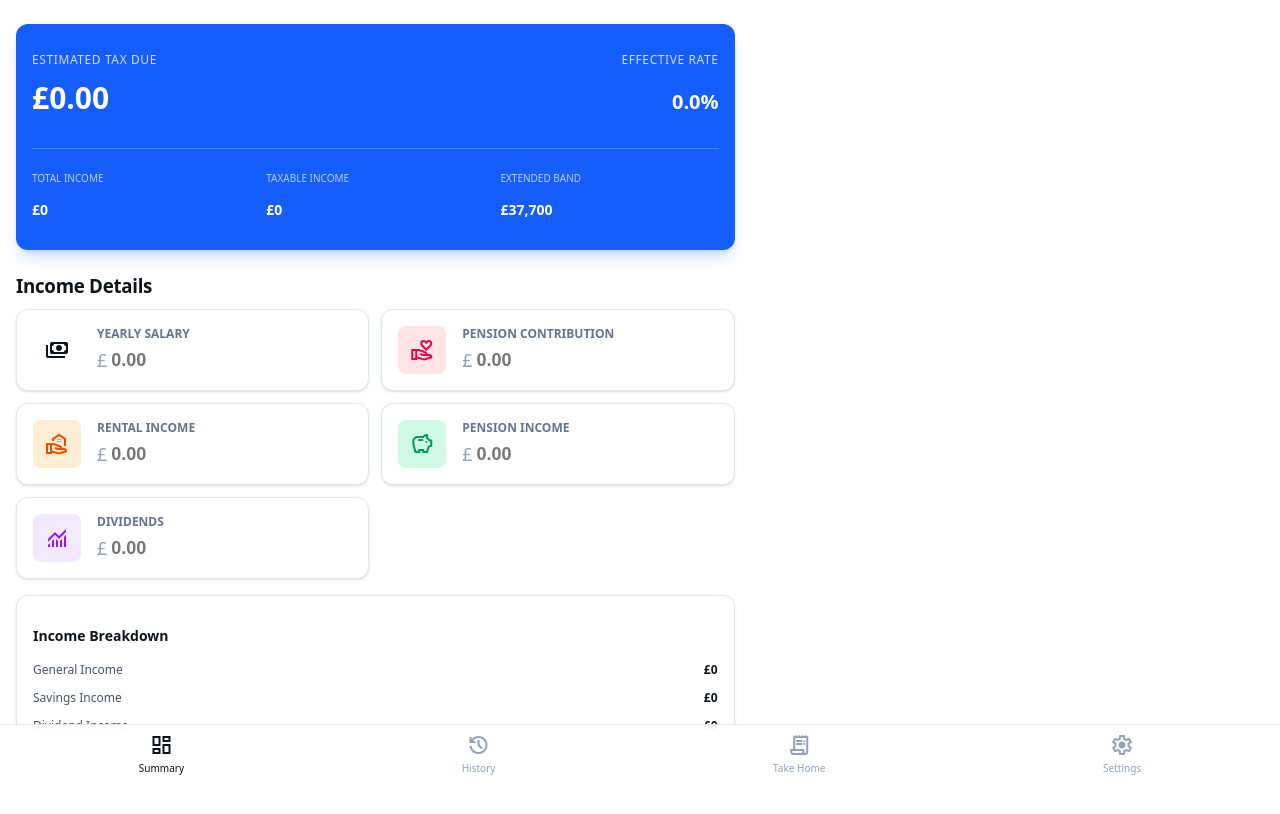
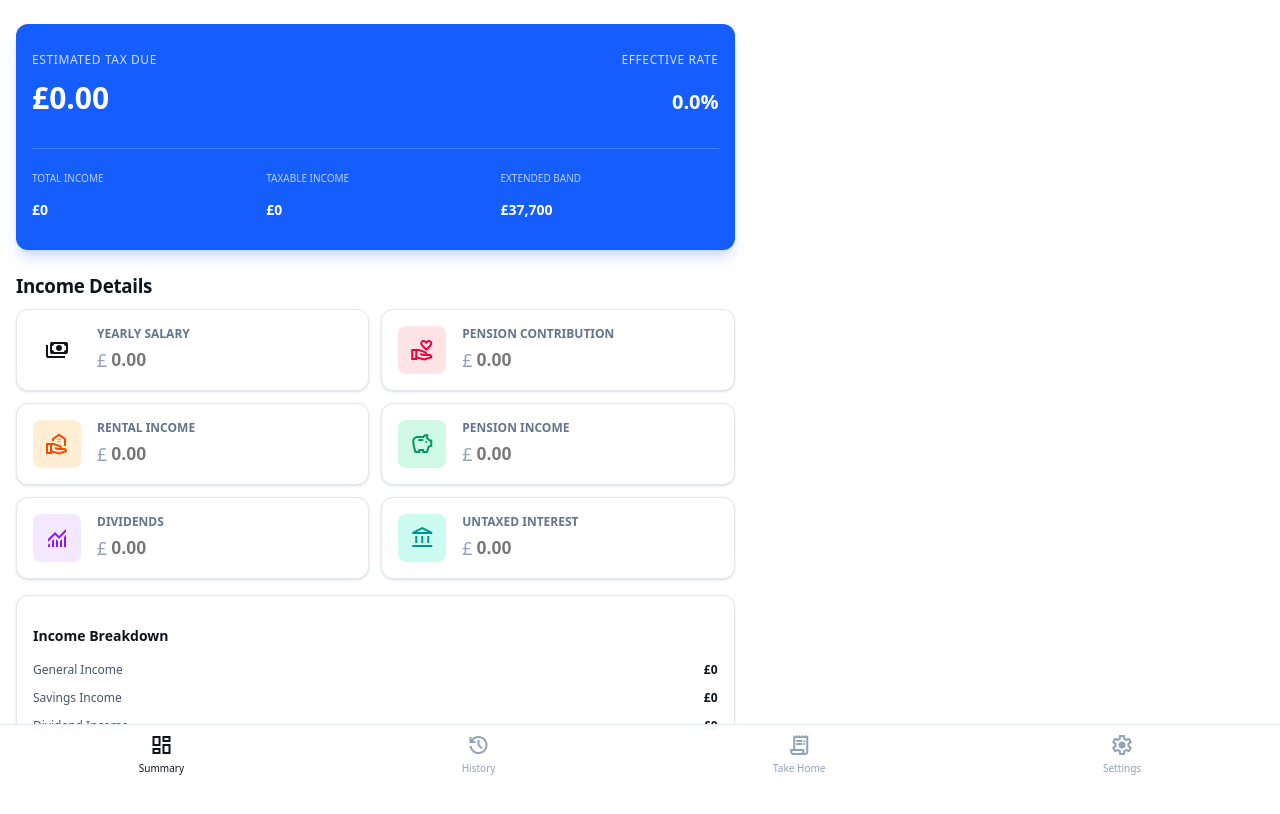
Before and after one commit to John-Bell/taxcalc, a React (Vite) app: page / in a window 1280 px wide. Shown: the top 814 px of the page. Built offline with nearby package versions, Linux system fonts and the light colour scheme.

Commit message:
added savings input

```diff
--- a/src/components/TaxDashboard.tsx
+++ b/src/components/TaxDashboard.tsx
@@ -9,6 +9,7 @@ export const TaxDashboard = () => {
     const [pensionIncome, setPensionIncome] = useState(0);
     const [pensionContribution, setPensionContribution] = useState(0);
     const [dividends, setDividends] = useState(0);
+    const [untaxedInterest, setUntaxedInterest] = useState(0);
 
     // State for calculation result
     const [result, setResult] = useState<TaxCalculationResult | null>(null);
@@ -24,16 +25,16 @@ export const TaxDashboard = () => {
             pensionIncome,
             pensionContribution,
             dividends,
-            untaxedInterest: 0, // Default to 0 as it's not in the dashboard inputs yet
+            untaxedInterest,
             directPensionContrib: pensionContribution, // Mapping dashboard input to service input
             otherIncome: 0
         };
         const calculationResult = service.calculateTax(input, taxYear);
         setResult(calculationResult);
-    }, [salary, rentalIncome, pensionIncome, dividends, pensionContribution]);
+    }, [salary, rentalIncome, pensionIncome, dividends, pensionContribution, untaxedInterest]);
 
     const totalIncome = result ?
-        (salary + rentalIncome + pensionIncome + dividends) : 0;
+        (salary + rentalIncome + pensionIncome + dividends + untaxedInterest) : 0;
     // Note: result.incomeBreakdown doesn't have a 'total' field directly,
     // but we can calculate it or use the utility from models if we imported it.
     // For now, simple sum is fine as it matches inputs.
@@ -138,6 +139,16 @@ export const TaxDashboard = () => {
                         value={dividends}
                         onChange={setDividends}
                     />
+
+                    {/* Untaxed Interest */}
+                    <InputCard
+                        label="Untaxed Interest"
+                        icon="account_balance"
+                        iconColor="text-teal-600"
+                        iconBg="bg-teal-100"
+                        value={untaxedInterest}
+                        onChange={setUntaxedInterest}
+                    />
                 </div>
             </div>
 
```
